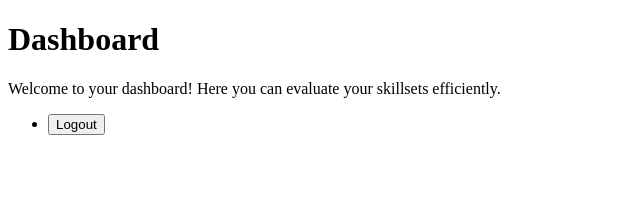
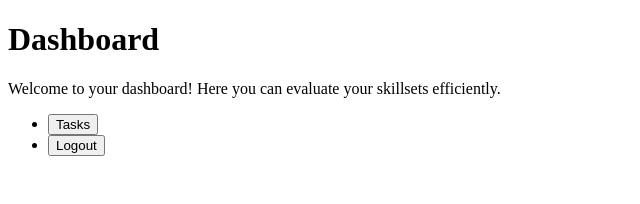
Before and after one commit to alton-michaux/work-smarter, a Next.js app in the folder frontend/: page /dashboard in a window 1280 px wide. Shown: the top 204 px of the page, without its empty margins (0-640 px from the left). Built offline with nearby package versions, Linux system fonts and the light colour scheme; sample sign-in values are in the browser's storage.

Commit message:
renamed some files and fixed persistence issue with loggedIn state

```diff
--- a/frontend/context/AuthContext.js
+++ b/frontend/context/AuthContext.js
@@ -1,17 +1,20 @@
-import { createContext, useState, useContext } from 'react';
+import React, { createContext, useState, useEffect, useContext } from 'react';
 
 const AuthContext = createContext();
 
-export function AuthProvider({ children }) {
+export const AuthProvider = ({ children }) => {
   const [loggedIn, setLoggedIn] = useState(false);
+
+  useEffect(() => {
+    const token = localStorage.getItem('authToken');
+    setLoggedIn(!!token);
+  }, []);
 
   return (
     <AuthContext.Provider value={{ loggedIn, setLoggedIn }}>
       {children}
     </AuthContext.Provider>
   );
-}
+};
 
-export function useAuth() {
-  return useContext(AuthContext);
-}
+export const useAuth = () => useContext(AuthContext);
--- /dev/null
+++ b/frontend/context/TasksContext.tsx
@@ -0,0 +1,29 @@
+import React, { createContext, useState, useContext, ReactNode } from 'react';
+
+type Task = {
+  id: number;
+  title: string;
+  // Add other fields as needed
+};
+
+type TasksContextType = {
+  tasks: Task[];
+  setTasks: (tasks: Task[]) => void;
+};
+
+const TasksContext = createContext<TasksContextType | undefined>(undefined);
+
+export const useTasks = () => {
+  const context = useContext(TasksContext);
+  if (!context) throw new Error('useTasks must be used within a TasksProvider');
+  return context;
+};
+
+export const TasksProvider = ({ children }: { children: ReactNode }) => {
+  const [tasks, setTasks] = useState<Task[]>([]);
+  return (
+    <TasksContext.Provider value={{ tasks, setTasks }}>
+      {children}
+    </TasksContext.Provider>
+  );
+};
--- a/frontend/pages/_app.js
+++ b/frontend/pages/_app.tsx
@@ -1,10 +1,13 @@
 import { AuthProvider } from '../context/AuthContext';
+import { TasksProvider } from '../context/TasksContext';
 // import '../styles/globals.css';
 
 function MyApp({ Component, pageProps }) {
   return (
     <AuthProvider>
-      <Component {...pageProps} />
+      <TasksProvider>
+        <Component {...pageProps} />
+      </TasksProvider>
     </AuthProvider>
   );
 }
--- a/frontend/pages/dashboard.tsx
+++ b/frontend/pages/dashboard.tsx
@@ -1,10 +1,14 @@
+import { useState } from 'react';
 import withAuth from '../utils/withAuth';
 import { useRouter } from 'next/router';
 import { useAuth } from '../context/AuthContext';
+import { useTasks } from '../context/TasksContext';
 
 function Dashboard() {
     const router = useRouter();
     const { setLoggedIn } = useAuth();
+    const { setTasks } = useTasks();
+    const [error, setError] = useState<string | null>(null);
 
     const handleLogout = async () => {
         const token = localStorage.getItem('authToken');
@@ -22,11 +26,42 @@ function Dashboard() {
         router.push('/login');
     };
 
+    const handleTasks = async (e) => {
+        e.preventDefault();
+        setError(null);
+
+        try {
+            const token = localStorage.getItem('authToken');
+            const res = await fetch(`${process.env.NEXT_PUBLIC_API_URL}/tasks/`, {
+                method: 'GET',
+                headers: {
+                    'Content-Type': 'application/json',
+                    ...(token && { 'Authorization': `Token ${token}` }),
+                },
+            });
+
+            if (!res.ok) {
+                const data = await res.json();
+                throw new Error(JSON.stringify(data));
+            }
+
+            const data = await res.json();
+            setTasks(data); // Store tasks in context
+            router.push('/tasks'); // Redirect to tasks page
+        } catch (err: any) {
+            const msg = err.message.includes('{') ? JSON.parse(err.message) : { error: err.message };
+            setError(msg?.detail || msg?.error || 'Failed to fetch tasks');
+        }
+    }
+
     return (
         <div>
             <h1>Dashboard</h1>
             <p>Welcome to your dashboard! Here you can evaluate your skillsets efficiently.</p>
             <ul>
+                <li>
+                    <button onClick={handleTasks}>Tasks</button>
+                </li>
                 <li>
                     <button onClick={handleLogout}>Logout</button>
                 </li>
--- a/frontend/pages/index.tsx
+++ b/frontend/pages/index.tsx
@@ -3,6 +3,8 @@ import withAuth from '../utils/withAuth';
 
 const Home = () => {
     const { loggedIn } = useAuth();
+
+    console.log('loggedIn:', loggedIn);
 
     return(
         <div>
```
Also changed, not shown: frontend/pages/tasks/index.tsx (+26 -0 lines), frontend/pages/tasks/[id].js (deleted), frontend/pages/tasks/[id].tsx (added), frontend/pages/tasks/index.js (deleted), frontend/pages/tasks/new.js (deleted), frontend/pages/tasks/new.tsx (added).
